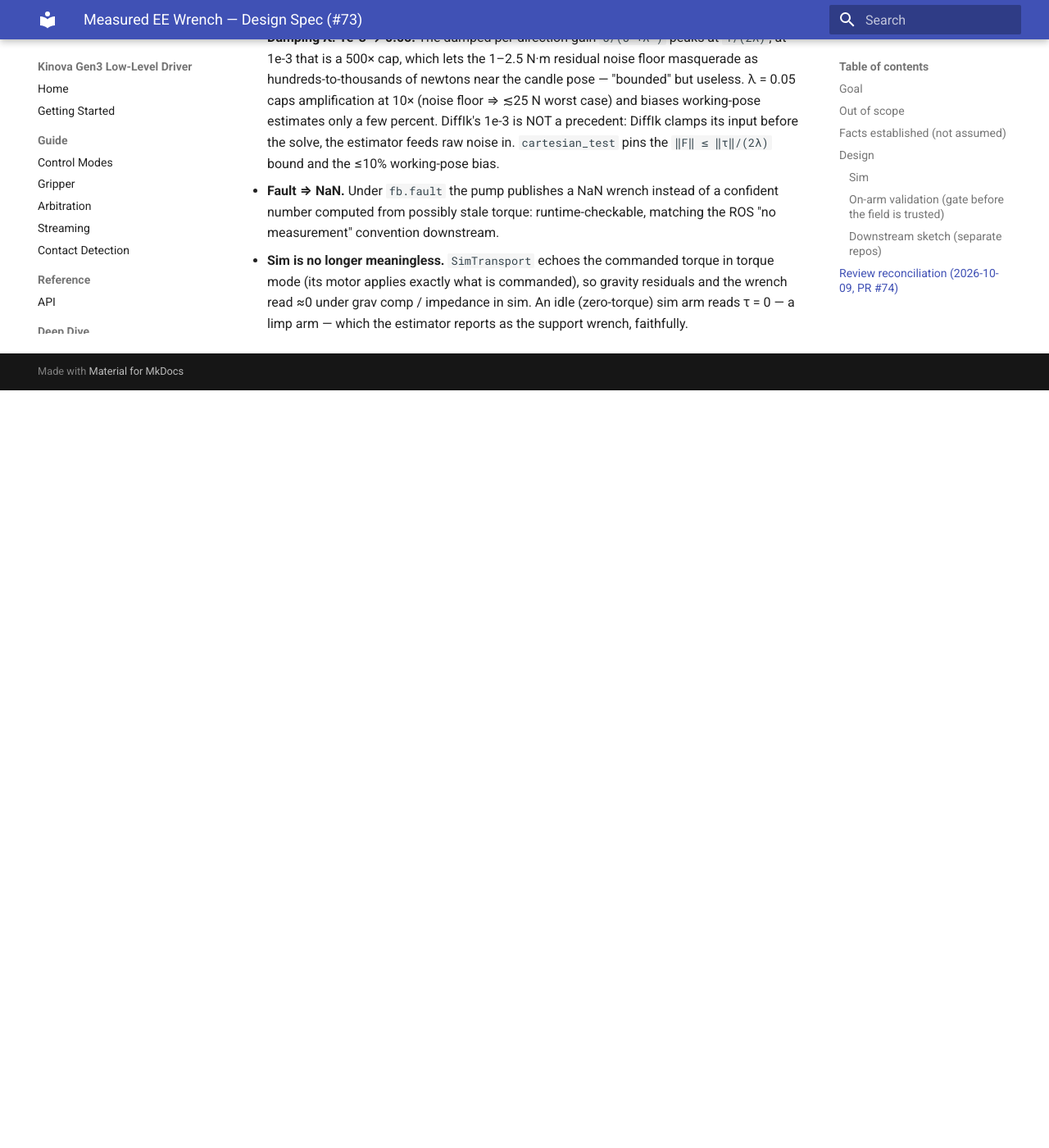
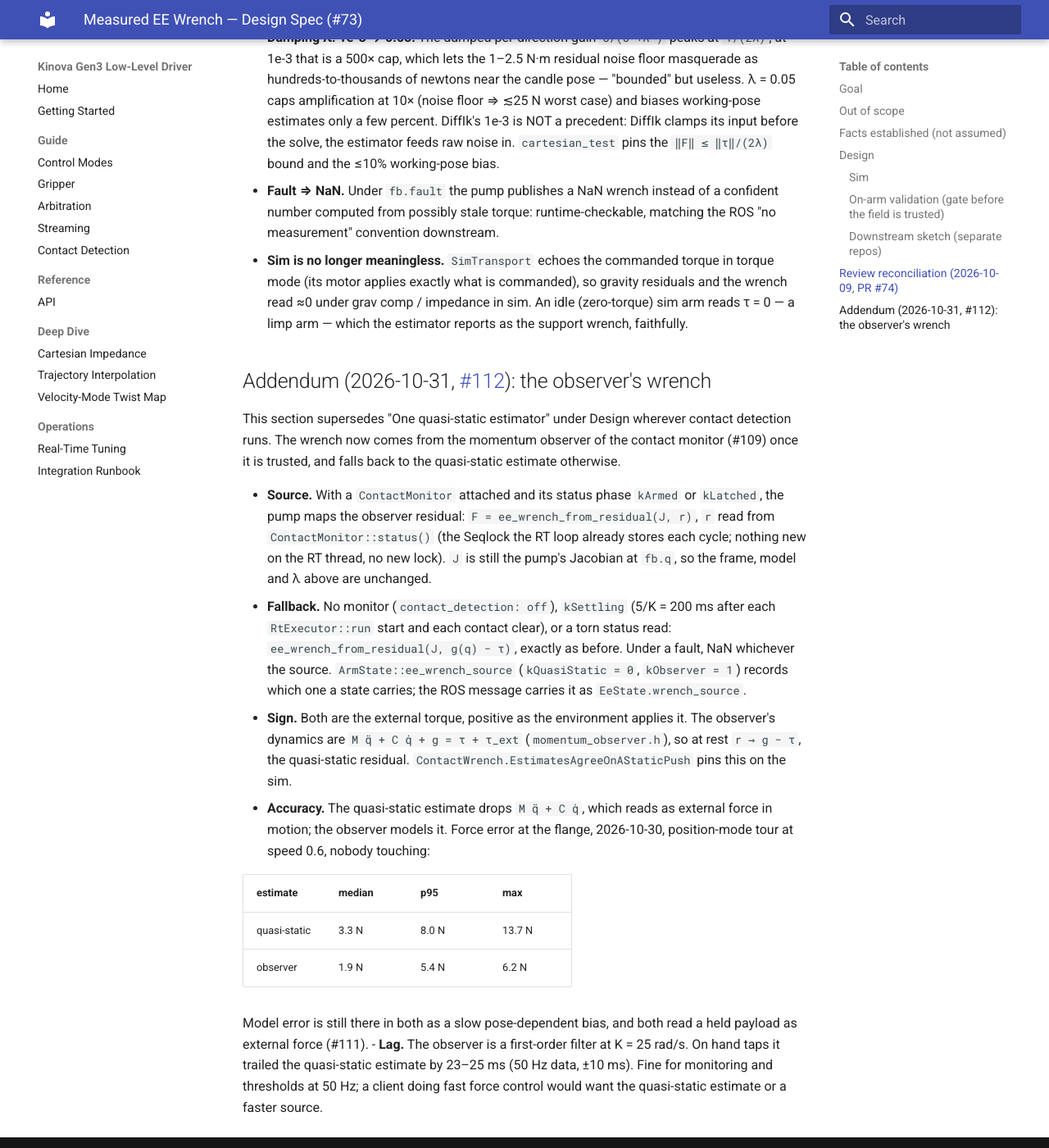
Before and after one commit to rammp-org/kinova-gen3-driver, an MkDocs documentation site: the page built from docs/superpowers/specs/2026-10-04-ee-wrench-design.md, in a window 1280 px wide and 1400 px high, scrolled down 2891 px. Shown: the whole window at 82% size. Built offline with MkDocs 1.6.1 and Material for MkDocs 9.7.7, drawn with Linux system fonts in a browser that asks for light colours; before the commit the page ends 3367 px from its top, so only the background shows below that.

Commit message:
/ee_state wrench from the momentum observer once it is trusted (#112)
With a ContactMonitor attached and its status armed or latched, the pump maps
the observer residual r (from ContactMonitor::status()) through the Jacobian
instead of the quasi-static g(q) - tau. Otherwise (no monitor, settling, a torn
status read) it publishes the quasi-static estimate as before; NaN under a
fault either way. New ArmState::ee_wrench_source (WrenchSource kQuasiStatic=0 /
kObserver=1) says which.

Co-Authored-By: Claude Opus 5.5 <noreply@anthropic.com>
Claude-Session: https://claude.ai/code/session_01QoDtVooiDnUEqF5CxgSapR

```diff
--- a/docs/superpowers/specs/2026-10-04-ee-wrench-design.md
+++ b/docs/superpowers/specs/2026-10-04-ee-wrench-design.md
@@ -129,3 +129,40 @@ matching parts above:
   residuals and the wrench read ≈0 under grav comp / impedance in sim. An idle
   (zero-torque) sim arm reads τ = 0 — a limp arm — which the estimator reports
   as the support wrench, faithfully.
+
+## Addendum (2026-10-31, [#112](https://github.com/rammp-org/kinova-gen3-driver/issues/112)): the observer's wrench
+
+This section supersedes "One quasi-static estimator" under Design wherever
+contact detection runs. The wrench now comes from the momentum observer of the contact monitor (#109)
+once it is trusted, and falls back to the quasi-static estimate otherwise.
+
+- **Source.** With a `ContactMonitor` attached and its status phase `kArmed` or
+  `kLatched`, the pump maps the observer residual: `F = ee_wrench_from_residual(J, r)`,
+  `r` read from `ContactMonitor::status()` (the Seqlock the RT loop already
+  stores each cycle; nothing new on the RT thread, no new lock). `J` is still
+  the pump's Jacobian at `fb.q`, so the frame, model and λ above are unchanged.
+- **Fallback.** No monitor (`contact_detection: off`), `kSettling` (5/K = 200 ms
+  after each `RtExecutor::run` start and each contact clear), or a torn status
+  read: `ee_wrench_from_residual(J, g(q) − τ)`, exactly as before. Under a fault,
+  NaN whichever the source. `ArmState::ee_wrench_source` (`kQuasiStatic = 0`,
+  `kObserver = 1`) records which one a state carries; the ROS message carries it
+  as `EeState.wrench_source`.
+- **Sign.** Both are the external torque, positive as the environment applies
+  it. The observer's dynamics are `M q̈ + C q̇ + g = τ + τ_ext`
+  (`momentum_observer.h`), so at rest `r → g − τ`, the quasi-static residual.
+  `ContactWrench.EstimatesAgreeOnAStaticPush` pins this on the sim.
+- **Accuracy.** The quasi-static estimate drops `M q̈ + C q̇`, which reads as
+  external force in motion; the observer models it. Force error at the flange,
+  2026-10-30, position-mode tour at speed 0.6, nobody touching:
+
+  | estimate | median | p95 | max |
+  | --- | --- | --- | --- |
+  | quasi-static | 3.3 N | 8.0 N | 13.7 N |
+  | observer | 1.9 N | 5.4 N | 6.2 N |
+
+  Model error is still there in both as a slow pose-dependent bias, and both
+  read a held payload as external force (#111).
+- **Lag.** The observer is a first-order filter at K = 25 rad/s. On hand taps
+  it trailed the quasi-static estimate by 23–25 ms (50 Hz data, ±10 ms). Fine for
+  monitoring and thresholds at 50 Hz; a client doing fast force control would
+  want the quasi-static estimate or a faster source.
```
Also changed, not shown: CHANGELOG.md (+14 -0 lines), docs/guide/contact-detection.md (+4 -1 lines), docs/reference/api.md (+13 -4 lines), 4 other files.
